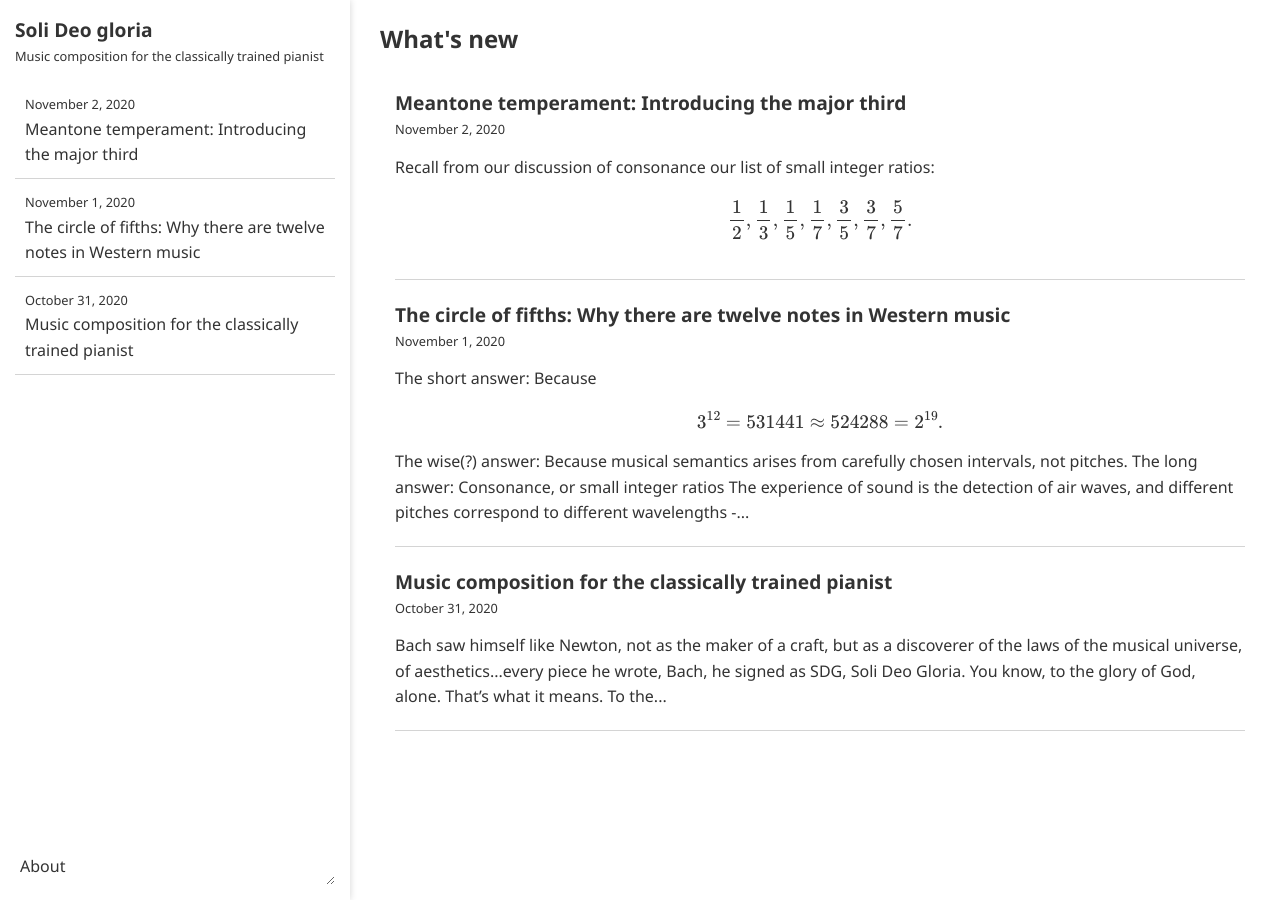
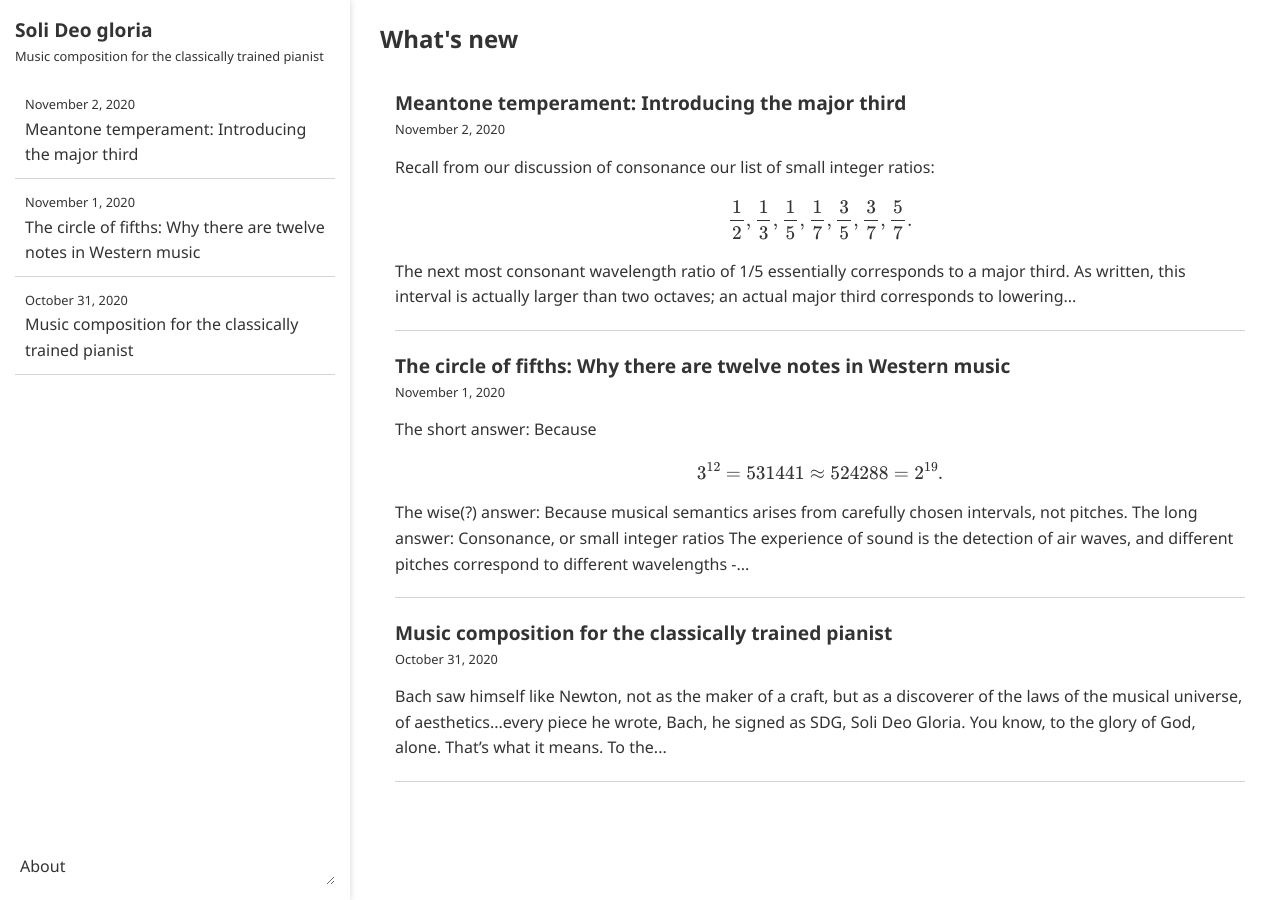
Before and after one commit to ansyblenetwork/sdg, a Jekyll site: the page built from index.html, in a window 1280 px wide. Built offline with Jekyll 4.4.1, drawn with Linux system fonts in a browser that asks for light colours; formulas are drawn with MathJax 3.

Commit message:
Update 2020-11-02-meantone-temperament-introducing-the-major-third.md

```diff
--- a/_posts/2020-11-02-meantone-temperament-introducing-the-major-third.md
+++ b/_posts/2020-11-02-meantone-temperament-introducing-the-major-third.md
@@ -5,3 +5,5 @@ title: "Meantone temperament: Introducing the major third"
 Recall from our [discussion of consonance]({% post_url 2020-11-01-the-circle-of-fifths-why-there.md %}) our list of small integer ratios:
 
 $$\frac{1}{2}, \frac{1}{3}, \frac{1}{5}, \frac{1}{7}, \frac{3}{5}, \frac{3}{7}, \frac{5}{7}.$$
+
+The next most consonant wavelength ratio of 1/5 essentially corresponds to a major third. As written, this interval is actually larger than two octaves; an actual major third corresponds to lowering the higher note of the interval by two octaves, for a 4 to 5 ratio.
```
